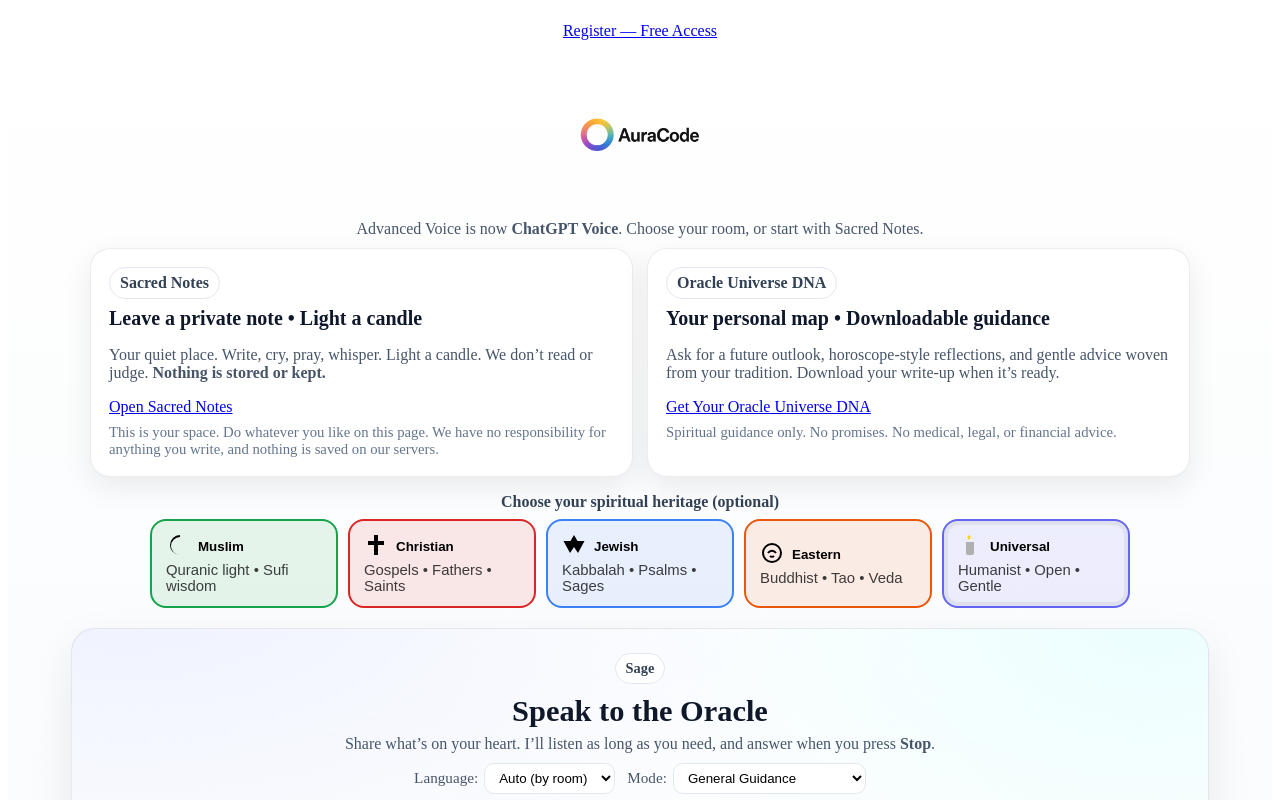
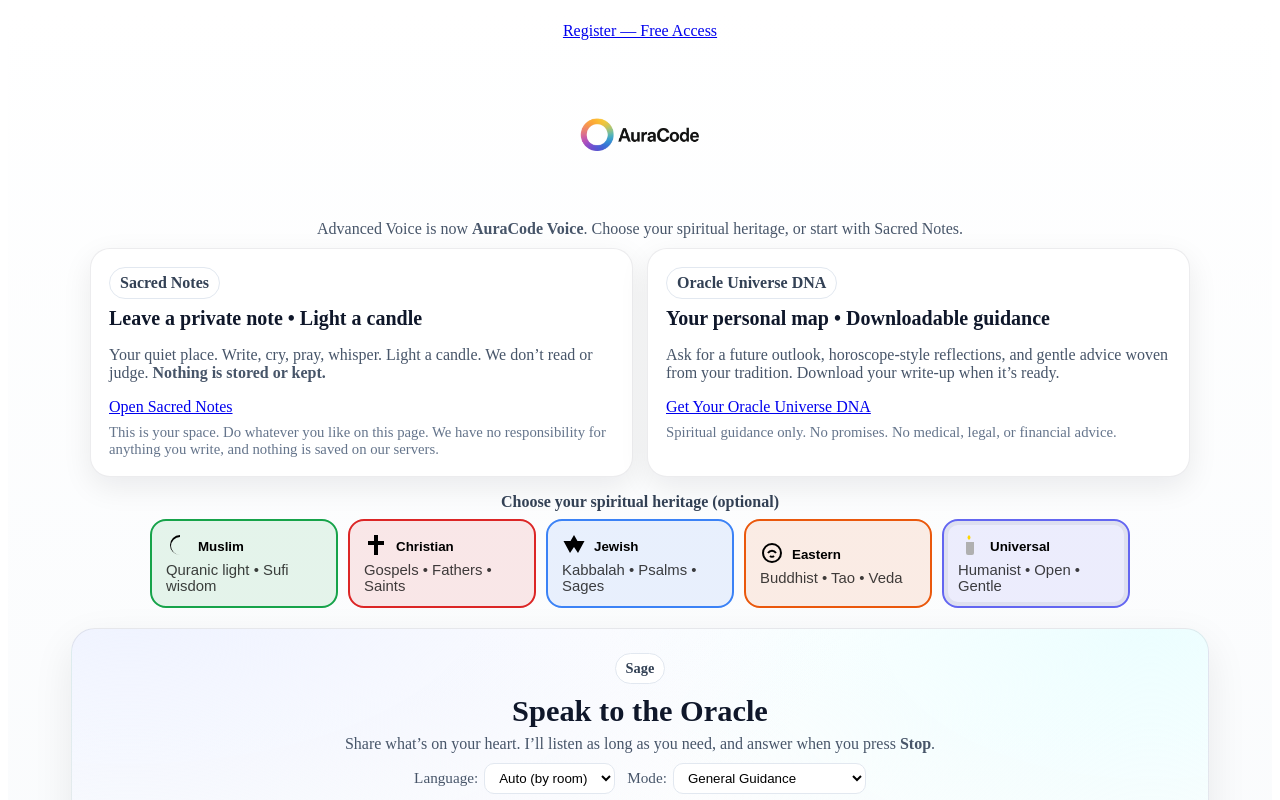
Before and after one commit to danyaffa/Total-iora, a Next.js app: page / in a window 1280 px wide. Shown: the top 800 px of the page. Built offline with nearby package versions, Linux system fonts and the light colour scheme.

Commit message:
Update index.js

```diff
--- a/pages/index.js
+++ b/pages/index.js
@@ -22,7 +22,6 @@ export default function Home() {
 
   // Gate logic: default = locked (static). Unlock if cookie or dev bypass.
   useEffect(() => {
-    // allow developer bypass by query: ?dev=on  (persists a cookie)
     if (typeof window !== "undefined") {
       const usp = new URLSearchParams(window.location.search);
       if (usp.get("dev") === "on") setCookie("ac_dev", "1", 30);
@@ -40,6 +39,8 @@ export default function Home() {
     setUnlocked(!!(isRegistered || isDevBypass));
   }, []);
 
+  const locked = !unlocked;
+
   return (
     <div className="page">
       {/* Top nav — Register always visible */}
@@ -51,12 +52,12 @@ export default function Home() {
       <section className="hero">
         <img src="/AuraCode_Logo.png" alt="AuraCode Logo" className="logo" />
         <p className="note">
-          Advanced Voice is now <strong>ChatGPT Voice</strong>. Choose your room,
+          Advanced Voice is now <strong>AuraCode Voice</strong>. Choose your spiritual heritage,
           or start with Sacred Notes.
         </p>
       </section>
 
-      {/* Feature tiles (static marketing; available to everyone) */}
+      {/* Feature tiles */}
       <section className="tiles">
         <div className="grid">
           <article className="card">
@@ -69,7 +70,11 @@ export default function Home() {
               </p>
             </header>
             <footer className="f">
-              <Link href="/sacred-space" className="btn accent">Open Sacred Notes</Link>
+              {locked ? (
+                <Link href="/register" className="btn accent">Register to Open</Link>
+              ) : (
+                <Link href="/sacred-space" className="btn accent">Open Sacred Notes</Link>
+              )}
               <div className="disc">
                 This is your space. Do whatever you like on this page. We have no responsibility
                 for anything you write, and nothing is saved on our servers.
@@ -87,7 +92,11 @@ export default function Home() {
               </p>
             </header>
             <footer className="f">
-              <Link href="/oracle-universe-dna" className="btn accent">Get Your Oracle Universe DNA</Link>
+              {locked ? (
+                <Link href="/register" className="btn accent">Register to Get Yours</Link>
+              ) : (
+                <Link href="/oracle-universe-dna" className="btn accent">Get Your Oracle Universe DNA</Link>
+              )}
               <div className="disc">
                 Spiritual guidance only. No promises. No medical, legal, or financial advice.
               </div>
@@ -103,7 +112,6 @@ export default function Home() {
           <OracleVoice path={path} />
         </>
       ) : (
-        // Teaser card shown before unlock
         <section className="gate">
           <div className="card gatecard">
             <h3>Speak to the Oracle</h3>
```
